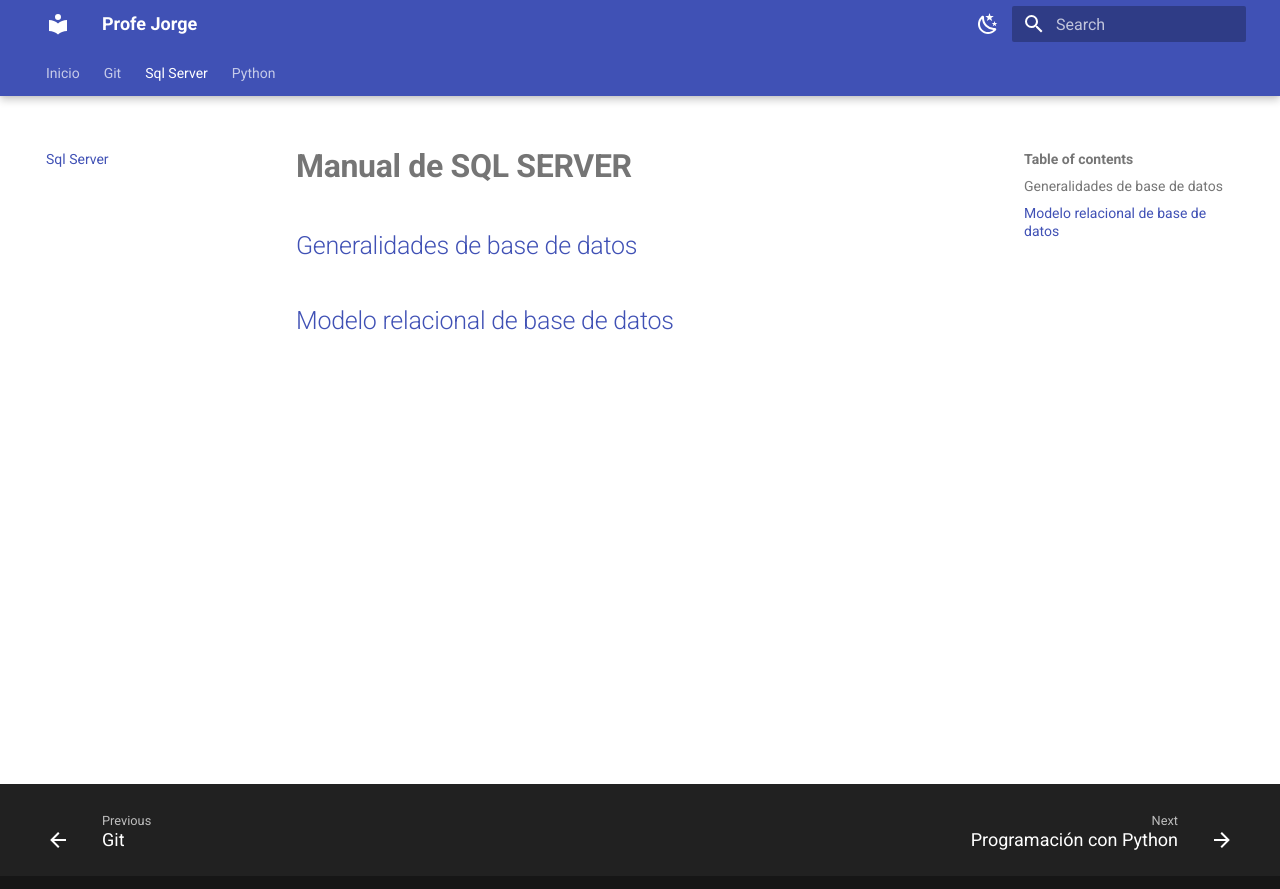
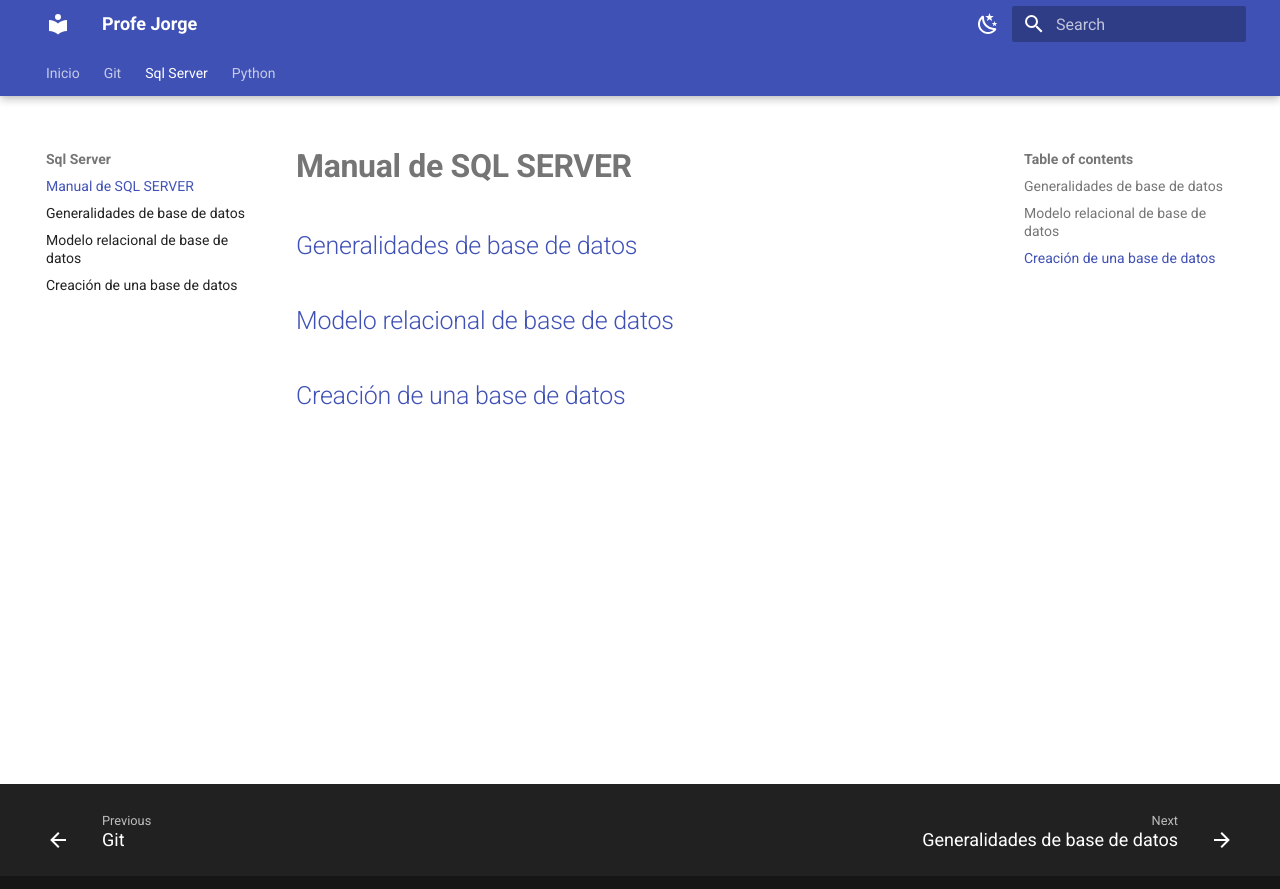
Before and after one commit to jorgelgpz/cursos, an MkDocs documentation site: the page built from docs/sql_server/index.md, in a window 1280 px wide. Shown: the top 889 px of the page. Built offline with MkDocs 1.6.1 and Material for MkDocs 9.7.7, drawn with Linux system fonts in a browser that asks for light colours.

Commit message:
Creacion de una base de datos

```diff
--- a/docs/sql_server/index.md
+++ b/docs/sql_server/index.md
@@ -2,3 +2,4 @@
 
 ## [Generalidades de base de datos](manual%2Fgeneralidades_de_base_de_datos.md)
 ## [Modelo relacional de base de datos](manual%2Fmodelo_relacional_de_base_de_datos.md)
+## [Creación de una base de datos](manual%2Fcreacion_de_una_base_de_datos.md)
--- a/mkdocs.yml
+++ b/mkdocs.yml
@@ -4,7 +4,11 @@ site_url: https://jorgelgpz.github.io/cursos/
 nav:
     - Inicio: 'index.md'
     - Git: 'git/index.md'
-    - Sql Server: 'sql_server/index.md'
+    - Sql Server:
+      - 'sql_server/index.md'
+      - Generalidades de base de datos: 'sql_server/manual/generalidades_de_base_de_datos.md'
+      - Modelo relacional de base de datos: 'sql_server/manual/modelo_relacional_de_base_de_datos.md'
+      - Creación de una base de datos: 'sql_server/manual/creacion_de_una_base_de_datos.md'
     - Python:
       - 'python/index.md'
       - Manual:
```
Also changed, not shown: README.md (+1 -1 lines), docs/python/manual/pandas.md (+20 -20 lines), docs/sql_server/manual/creacion_de_una_base_de_datos.md (added, +26 -0 lines), docs/assets/imagenes_sql_server/creacion_bd.png (added), docs/assets/imagenes_sql_server/creacion_nombre_db.png (added), 5 other files.
